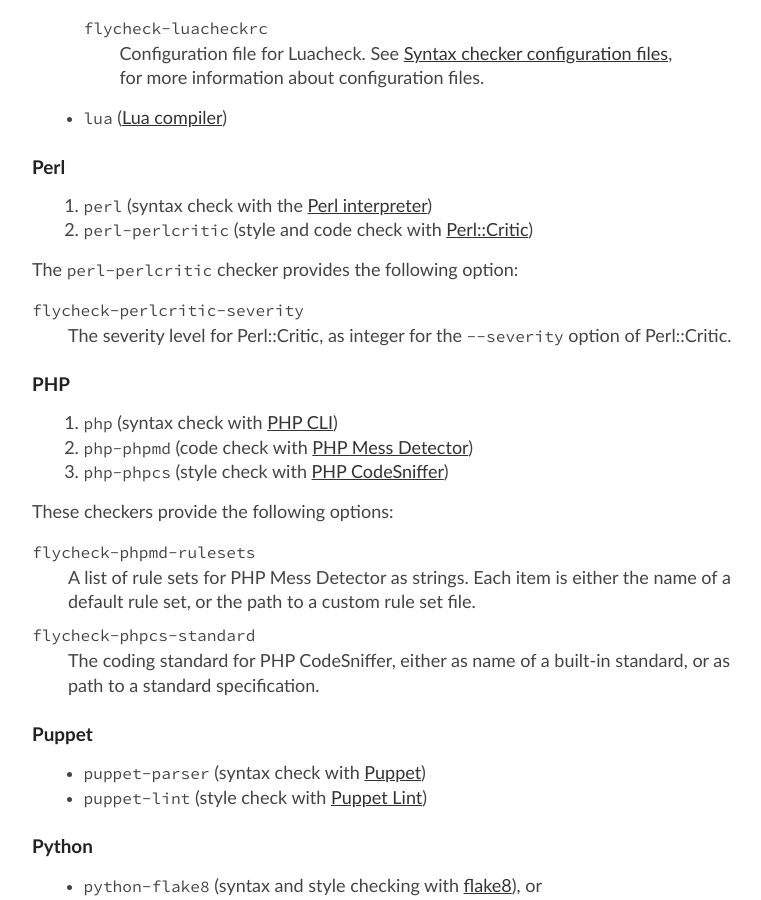
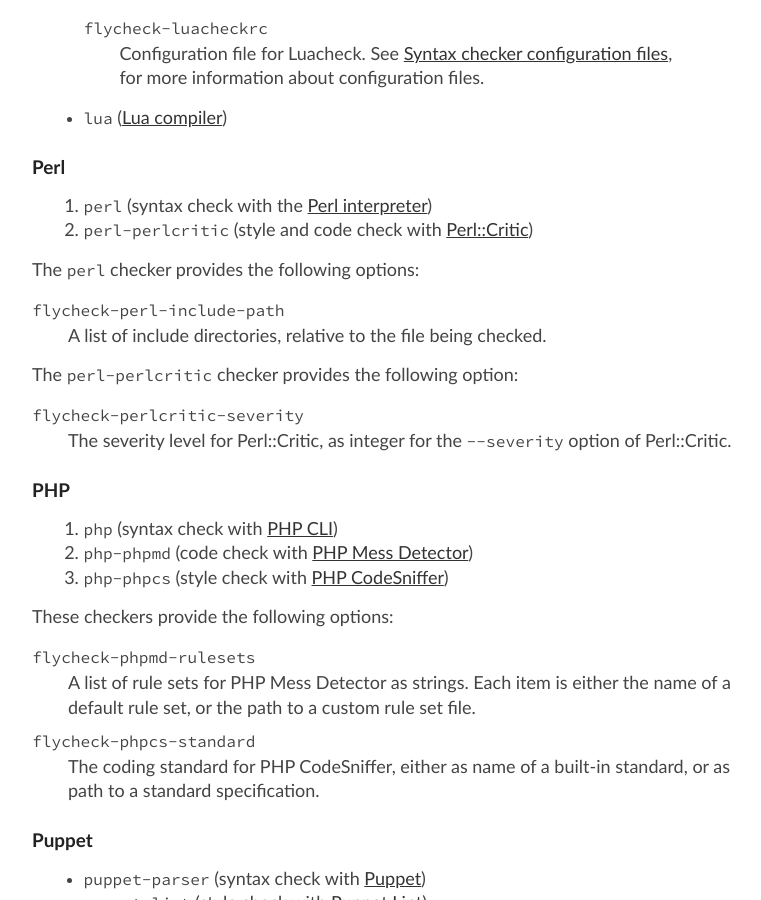
Before and after one commit to cmarqu/flycheck.github.io, a Jekyll site: the page manual/latest/Supported-languages.html, which Jekyll copies as it is, in a window 1280 px wide and 900 px high, scrolled down 6621 px. Shown: the whole window, without its empty margins (258-1019 px from the left). Built offline with Jekyll 4.4.1, drawn with Linux system fonts in a browser that asks for light colours.

Commit message:
Update manual from flycheck/flycheck@a5a283b

```diff
--- a/manual/latest/Function-and-Variable-Index.html
+++ b/manual/latest/Function-and-Variable-Index.html
@@ -167,6 +167,7 @@
 <tr><td></td><td valign="top"><a href="Checking-buffers.html#index-flycheck_002dmode"><code>flycheck-mode</code></a>:</td><td>&nbsp;</td><td valign="top"><a href="Checking-buffers.html#Checking-buffers">Checking buffers</a></td></tr>
 <tr><td></td><td valign="top"><a href="Navigating-errors.html#index-flycheck_002dnavigation_002dminimum_002dlevel"><code>flycheck-navigation-minimum-level</code></a>:</td><td>&nbsp;</td><td valign="top"><a href="Navigating-errors.html#Navigating-errors">Navigating errors</a></td></tr>
 <tr><td></td><td valign="top"><a href="Navigating-errors.html#index-flycheck_002dnext_002derror"><code>flycheck-next-error</code></a>:</td><td>&nbsp;</td><td valign="top"><a href="Navigating-errors.html#Navigating-errors">Navigating errors</a></td></tr>
+<tr><td></td><td valign="top"><a href="Supported-languages.html#index-flycheck_002dperl_002dinclude_002dpath"><code>flycheck-perl-include-path</code></a>:</td><td>&nbsp;</td><td valign="top"><a href="Supported-languages.html#Supported-languages">Supported languages</a></td></tr>
 <tr><td></td><td valign="top"><a href="Supported-languages.html#index-flycheck_002dperlcritic_002dseverity"><code>flycheck-perlcritic-severity</code></a>:</td><td>&nbsp;</td><td valign="top"><a href="Supported-languages.html#Supported-languages">Supported languages</a></td></tr>
 <tr><td></td><td valign="top"><a href="Supported-languages.html#index-flycheck_002dphpcs_002dstandard"><code>flycheck-phpcs-standard</code></a>:</td><td>&nbsp;</td><td valign="top"><a href="Supported-languages.html#Supported-languages">Supported languages</a></td></tr>
 <tr><td></td><td valign="top"><a href="Supported-languages.html#index-flycheck_002dphpmd_002drulesets"><code>flycheck-phpmd-rulesets</code></a>:</td><td>&nbsp;</td><td valign="top"><a href="Supported-languages.html#Supported-languages">Supported languages</a></td></tr>
--- a/manual/latest/Supported-languages.html
+++ b/manual/latest/Supported-languages.html
@@ -668,6 +668,15 @@
 <a href="https://metacpan.org/pod/Perl::Critic">Perl::Critic</a>)
 </li></ol>
 
+<p>The <code>perl</code> checker provides the following options:
+</p>
+<dl compact="compact">
+<dt><code>flycheck-perl-include-path</code></dt>
+<dd><a name="index-flycheck_002dperl_002dinclude_002dpath"></a>
+<p>A list of include directories, relative to the file being checked.
+</p></dd>
+</dl>
+
 <p>The <code>perl-perlcritic</code> checker provides the following option:
 </p>
 <dl compact="compact">
```
